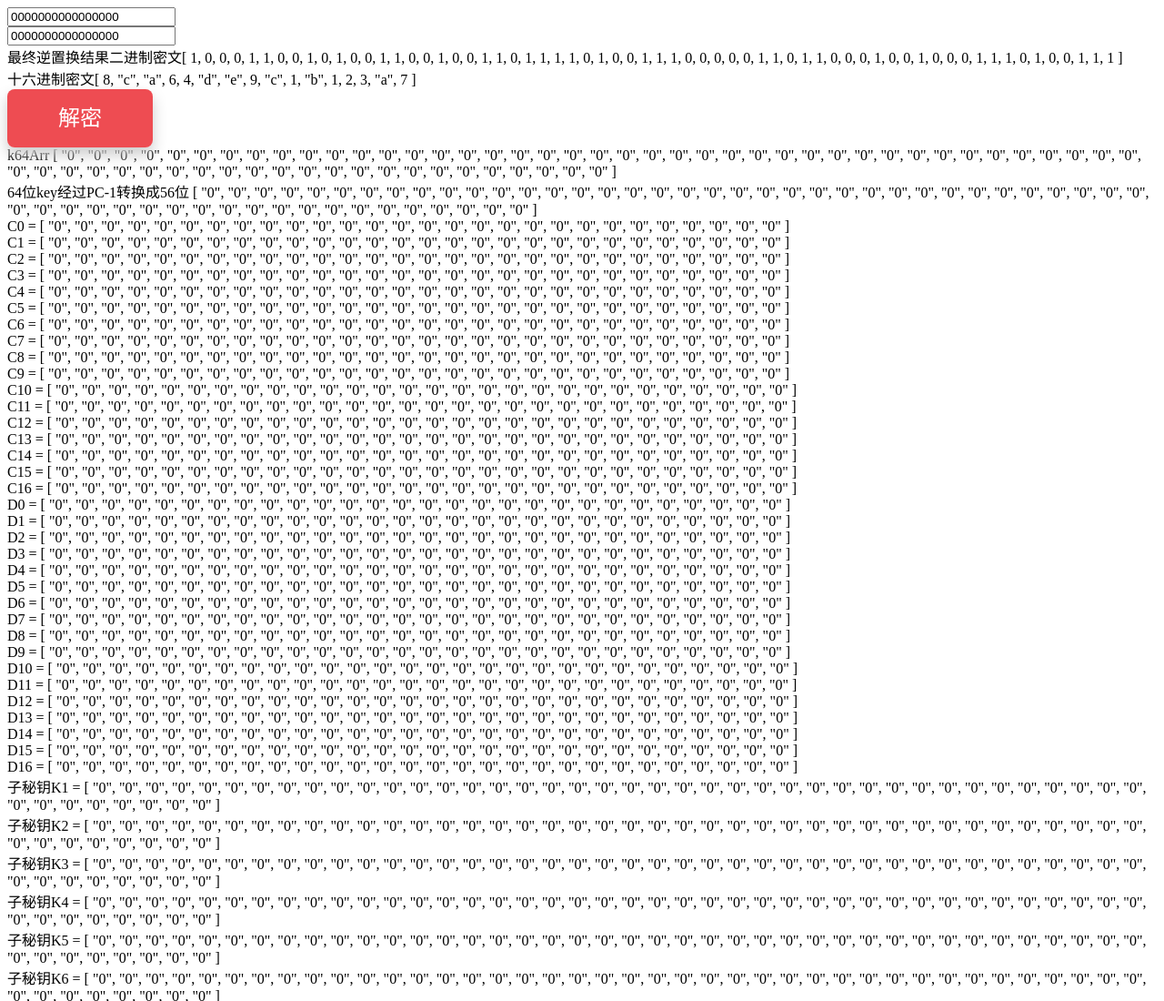
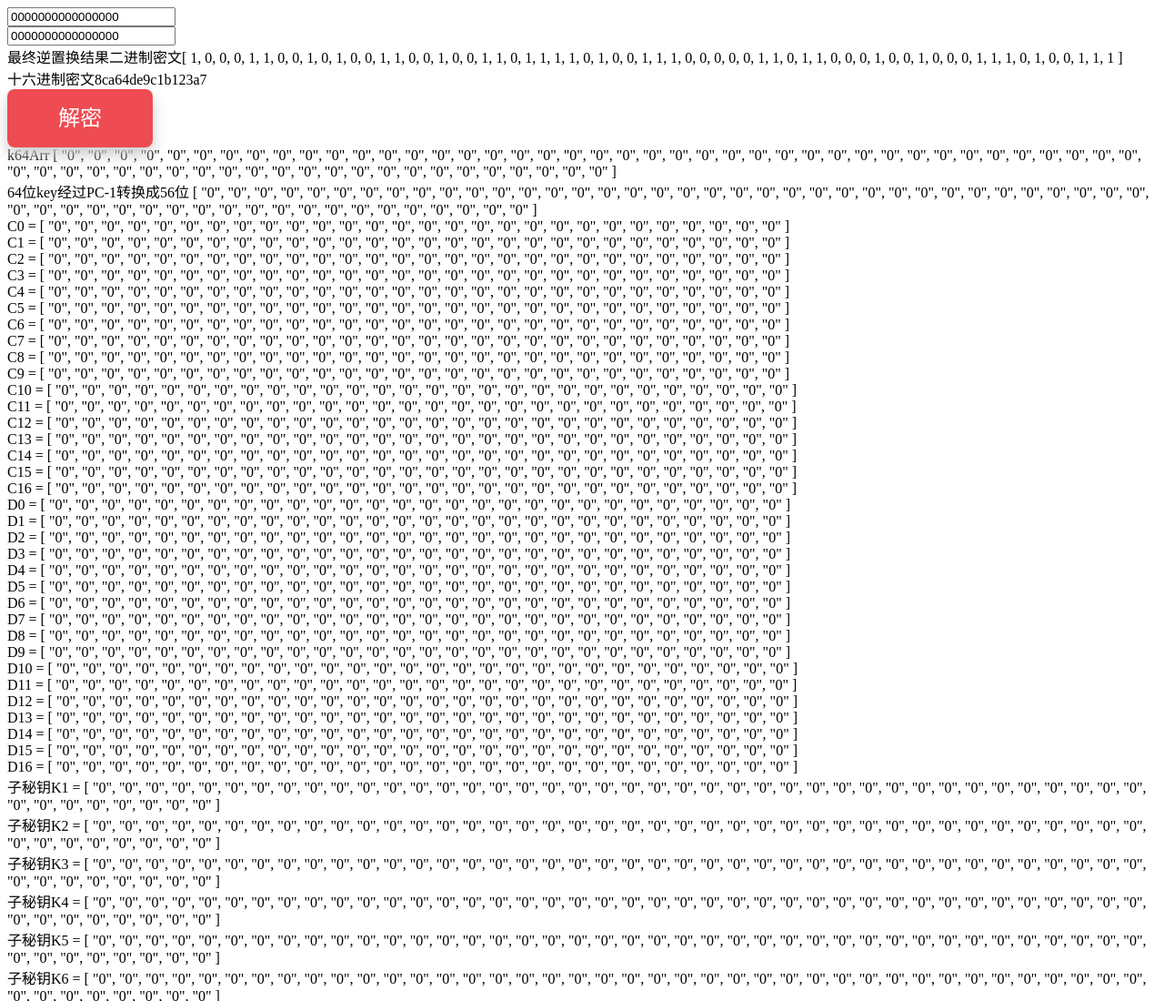
Before and after one commit to XueliangSUI/DES-for-javascript, a plain HTML site: page index.html in a window 1280 px wide. Shown: the top 1100 px of the page at 91% size. Drawn offline with Linux system fonts and the light colour scheme.

```diff
--- a/index.html
+++ b/index.html
@@ -21,7 +21,7 @@
 				最终逆置换结果二进制密文{{finalDisplaceResult}}
 			</div>
 			<div id="">
-				十六进制密文{{ciphertext}}
+				十六进制密文{{ciphertext.join('')}}
 			</div>
 			<div class="button-red">
 				解密
```
